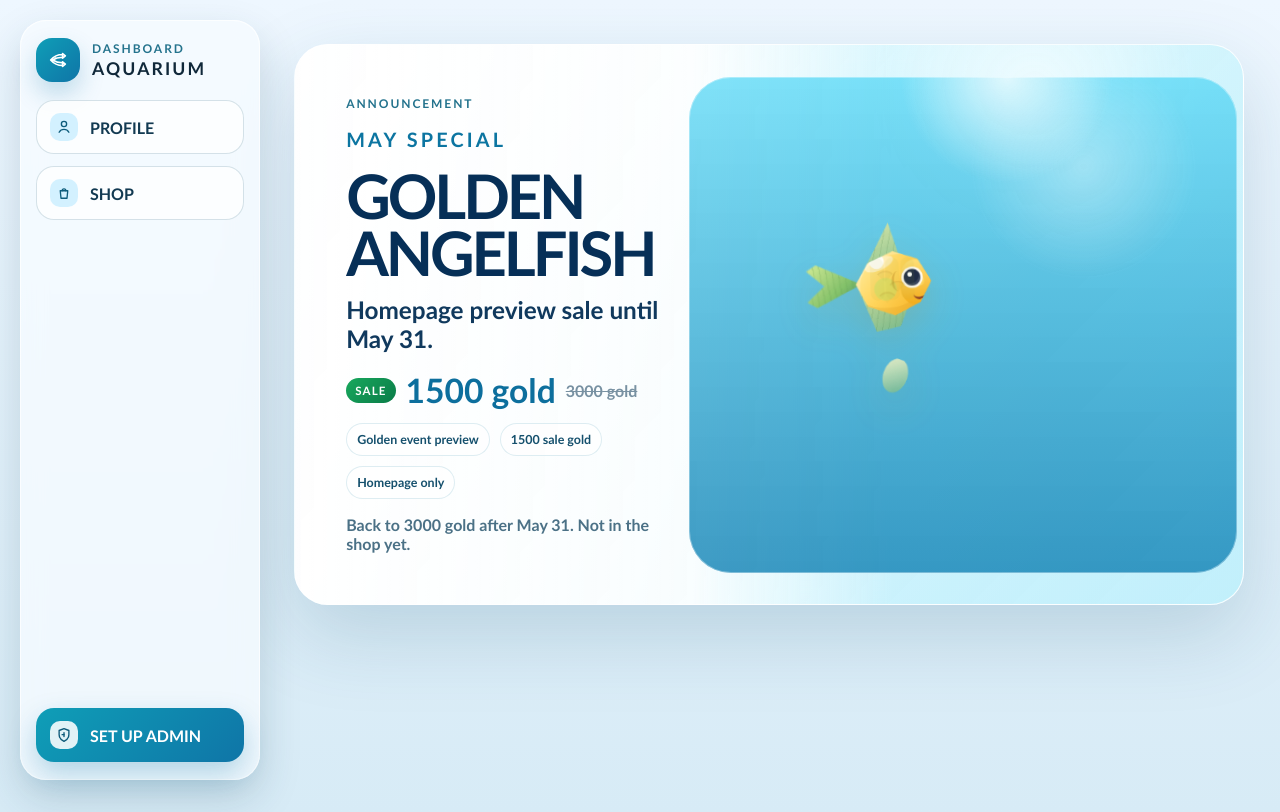
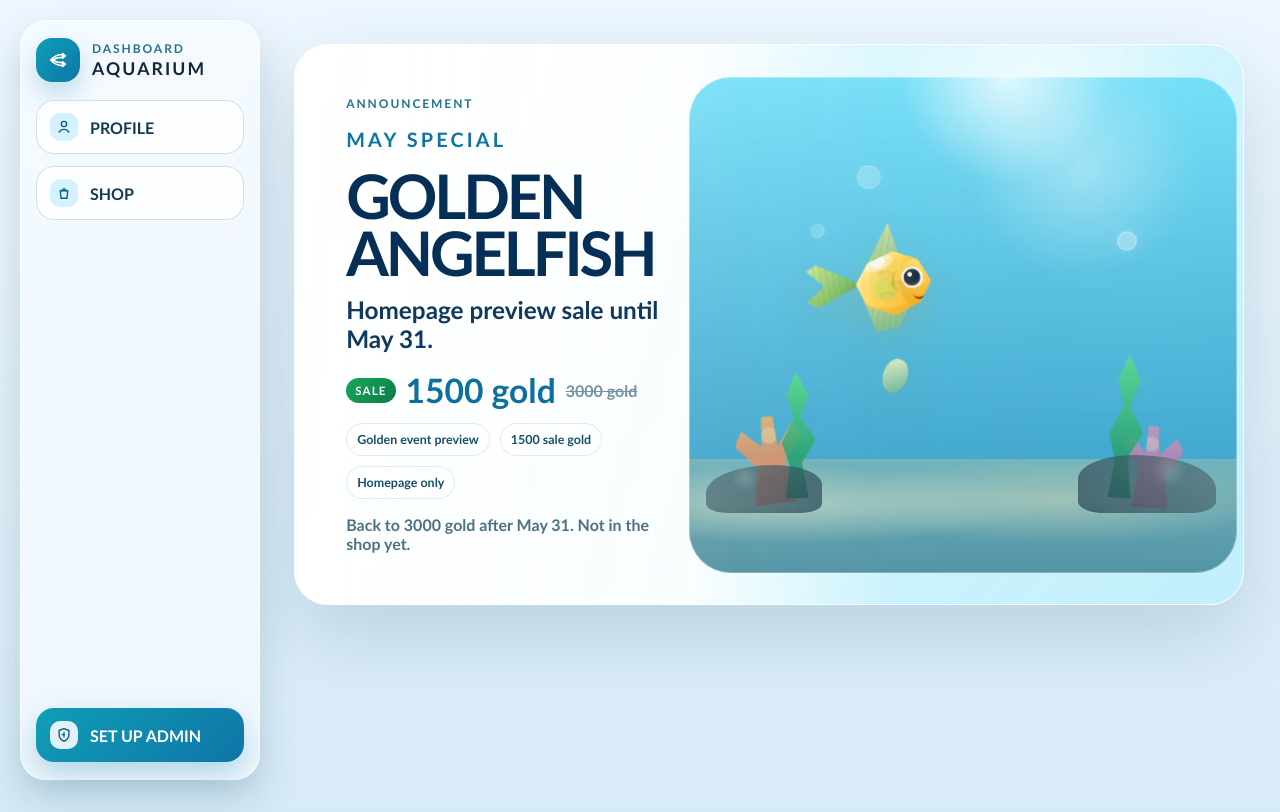
Before and after one commit to jonathanbuquia/juniorworship, a React (Vite) app: page / in a window 1280 px wide. Built offline with nearby package versions, Linux system fonts and the light colour scheme; no server answers.

Commit message:
Add ocean decor to homepage announcement

```diff
--- a/src/AdminApp.css
+++ b/src/AdminApp.css
@@ -2734,8 +2734,137 @@
   box-shadow: inset 0 0 0 1px rgba(255, 255, 255, 0.34);
 }
 
+.announcement-ocean-decor,
+.announcement-ocean-decor span {
+  pointer-events: none;
+  position: absolute;
+}
+
+.announcement-ocean-decor {
+  inset: -12% -10%;
+  z-index: 0;
+  overflow: hidden;
+  border-radius: 42px;
+}
+
+.announcement-ocean-decor::before {
+  content: '';
+  position: absolute;
+  inset: auto 0 0;
+  height: 23%;
+  background:
+    radial-gradient(ellipse at 18% 40%, rgba(255, 247, 205, 0.58), transparent 40%),
+    radial-gradient(ellipse at 68% 36%, rgba(255, 238, 186, 0.48), transparent 42%),
+    linear-gradient(180deg, rgba(239, 210, 139, 0.34), rgba(177, 139, 78, 0.3));
+  opacity: 0.82;
+}
+
+.announcement-bubble {
+  border-radius: 999px;
+  background: rgba(255, 255, 255, 0.42);
+  box-shadow:
+    inset 0 0 0 1px rgba(255, 255, 255, 0.48),
+    0 0 14px rgba(255, 255, 255, 0.24);
+  animation: announcementBubbleDrift 5.8s ease-in-out infinite;
+}
+
+.announcement-bubble.bubble-one {
+  left: 22%;
+  top: 28%;
+  width: 15px;
+  height: 15px;
+}
+
+.announcement-bubble.bubble-two {
+  left: 30%;
+  top: 18%;
+  width: 24px;
+  height: 24px;
+  animation-delay: -1.5s;
+}
+
+.announcement-bubble.bubble-three {
+  right: 20%;
+  top: 35%;
+  width: 18px;
+  height: 18px;
+  animation-delay: -3.2s;
+}
+
+.announcement-coral {
+  bottom: 13%;
+  width: 78px;
+  height: 96px;
+  border-radius: 999px 999px 10px 10px;
+  background:
+    radial-gradient(circle at 50% 22%, rgba(255, 238, 188, 0.38) 0 10%, transparent 11%),
+    linear-gradient(180deg, rgba(255, 181, 93, 0.9), rgba(236, 100, 92, 0.84));
+  clip-path: polygon(42% 0, 58% 0, 60% 35%, 86% 8%, 100% 22%, 68% 54%, 78% 100%, 20% 100%, 28% 56%, 0 30%, 12% 14%, 38% 34%);
+  opacity: 0.86;
+}
+
+.announcement-coral.coral-left {
+  left: 8%;
+  transform: scale(0.92) rotate(-7deg);
+}
+
+.announcement-coral.coral-right {
+  right: 10%;
+  width: 64px;
+  height: 82px;
+  background:
+    radial-gradient(circle at 52% 22%, rgba(255, 246, 199, 0.36) 0 10%, transparent 11%),
+    linear-gradient(180deg, rgba(255, 139, 175, 0.86), rgba(205, 78, 144, 0.78));
+  transform: scaleX(-1) rotate(-4deg);
+  opacity: 0.72;
+}
+
+.announcement-seaweed {
+  bottom: 15%;
+  width: 34px;
+  height: 126px;
+  border-radius: 999px 999px 0 0;
+  background: linear-gradient(180deg, rgba(91, 222, 142, 0.88), rgba(20, 133, 95, 0.86));
+  clip-path: polygon(45% 0, 82% 18%, 56% 36%, 100% 54%, 58% 72%, 76% 100%, 8% 100%, 22% 74%, 0 56%, 38% 36%, 16% 18%);
+  transform-origin: bottom center;
+  animation: announcementSeaweedSway 4.6s ease-in-out infinite;
+}
+
+.announcement-seaweed.seaweed-left {
+  left: 17%;
+}
+
+.announcement-seaweed.seaweed-right {
+  right: 18%;
+  height: 144px;
+  animation-delay: -2s;
+}
+
+.announcement-rock {
+  bottom: 12%;
+  width: 116px;
+  height: 48px;
+  border-radius: 60% 42% 20% 20%;
+  background:
+    radial-gradient(circle at 34% 26%, rgba(255, 255, 255, 0.2), transparent 18%),
+    linear-gradient(135deg, rgba(83, 107, 116, 0.82), rgba(36, 69, 82, 0.9));
+  opacity: 0.78;
+}
+
+.announcement-rock.rock-left {
+  left: 3%;
+}
+
+.announcement-rock.rock-right {
+  right: 4%;
+  width: 138px;
+  height: 58px;
+  transform: scaleX(-1);
+}
+
 .shop-card-preview.announcement-fish-preview {
   --shop-card-fish-zoom: 1.3;
+  z-index: 1;
   width: min(100%, 500px);
   min-height: clamp(300px, 44vh, 380px);
   padding: 0;
@@ -2759,6 +2888,30 @@
 
 .announcement-fish-preview .fish-illustration {
   transform: scale(0.9);
+}
+
+@keyframes announcementBubbleDrift {
+  0%,
+  100% {
+    transform: translate3d(0, 8px, 0) scale(0.92);
+    opacity: 0.42;
+  }
+
+  50% {
+    transform: translate3d(8px, -18px, 0) scale(1.08);
+    opacity: 0.78;
+  }
+}
+
+@keyframes announcementSeaweedSway {
+  0%,
+  100% {
+    transform: rotate(-4deg);
+  }
+
+  50% {
+    transform: rotate(5deg);
+  }
 }
 
 .shop-page-shell {
--- a/src/features/shop/components/MaySpecialAnnouncement.jsx
+++ b/src/features/shop/components/MaySpecialAnnouncement.jsx
@@ -70,6 +70,17 @@ export default function MaySpecialAnnouncement() {
       </div>
 
       <div className="may-special-visual" aria-hidden="true">
+        <div className="announcement-ocean-decor">
+          <span className="announcement-bubble bubble-one" />
+          <span className="announcement-bubble bubble-two" />
+          <span className="announcement-bubble bubble-three" />
+          <span className="announcement-coral coral-left" />
+          <span className="announcement-coral coral-right" />
+          <span className="announcement-seaweed seaweed-left" />
+          <span className="announcement-seaweed seaweed-right" />
+          <span className="announcement-rock rock-left" />
+          <span className="announcement-rock rock-right" />
+        </div>
         <ShopFishPreview className="announcement-fish-preview" item={item} />
       </div>
     </section>
```
